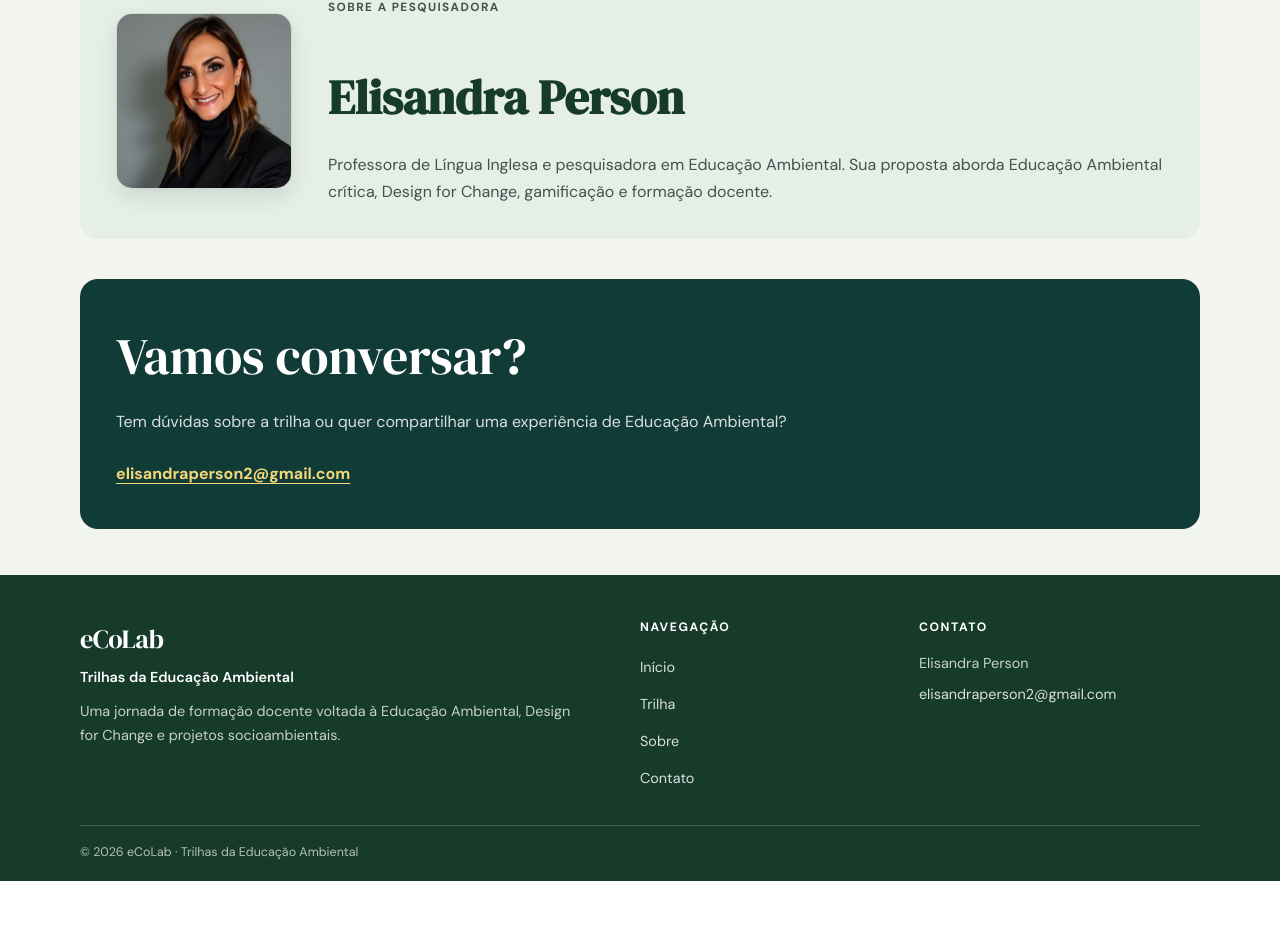
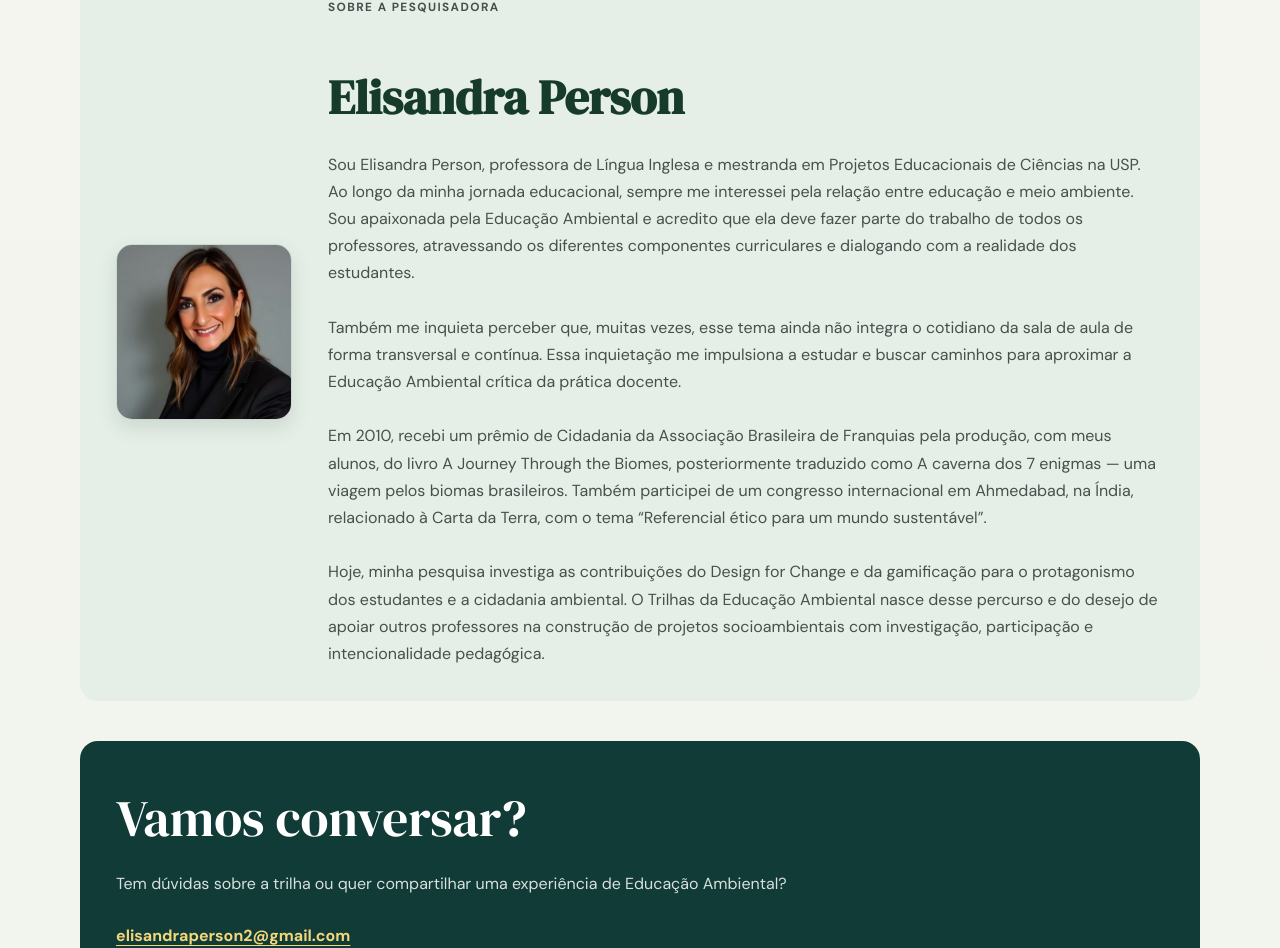
Before and after one commit to pedrorodrigomartins/educacao-ambiental, a React (Vite) app in the folder frontend/: page / in a window 1280 px wide. Shown: the part 891-1839 px from the top of the page. Before the commit the page ends 1772 px from the top, so only its background shows below. Built offline with nearby package versions, Linux system fonts and the light colour scheme.

Commit message:
feat: Add a context about Elisandra

```diff
--- a/frontend/src/components/ResearcherSection.jsx
+++ b/frontend/src/components/ResearcherSection.jsx
@@ -18,9 +18,39 @@ function ResearcherSection() {
             title="Elisandra Person"
           />
           <p>
-            Professora de Língua Inglesa e pesquisadora em Educação Ambiental.
-            Sua proposta aborda Educação Ambiental crítica, Design for Change,
-            gamificação e formação docente.
+            Sou Elisandra Person, professora de Língua Inglesa e mestranda
+            em Projetos Educacionais de Ciências na USP. Ao longo da minha
+            jornada educacional, sempre me interessei pela relação entre educação
+            e meio ambiente. Sou apaixonada pela Educação Ambiental e acredito
+            que ela deve fazer parte do trabalho de todos os professores,
+            atravessando os diferentes componentes curriculares
+            e dialogando com a realidade dos estudantes.
+          </p>
+          <br />
+          <p>
+            Também me inquieta perceber que, muitas vezes, esse tema
+            ainda não integra o cotidiano da sala de aula de forma transversal e contínua.
+            Essa inquietação me impulsiona a estudar e buscar caminhos
+            para aproximar a Educação Ambiental crítica da prática docente.
+          </p>
+          <br />
+          <p>
+            Em 2010, recebi um prêmio de Cidadania da
+            Associação Brasileira de Franquias pela produção,
+            com meus alunos, do livro A Journey Through the Biomes,
+            posteriormente traduzido como A caverna dos 7 enigmas
+            — uma viagem pelos biomas brasileiros. Também participei
+            de um congresso internacional em Ahmedabad, na Índia,
+            relacionado à Carta da Terra,
+            com o tema “Referencial ético para um mundo sustentável”.
+          </p>
+          <br />
+          <p>
+            Hoje, minha pesquisa investiga as contribuições do Design for Change
+            e da gamificação para o protagonismo dos estudantes e a cidadania ambiental.
+            O Trilhas da Educação Ambiental nasce desse percurso e
+            do desejo de apoiar outros professores na construção de projetos
+            socioambientais com investigação, participação e intencionalidade pedagógica.
           </p>
         </div>
       </div>
```
Also changed, not shown: 1 other file (tests, documents, lock files or other folders).
